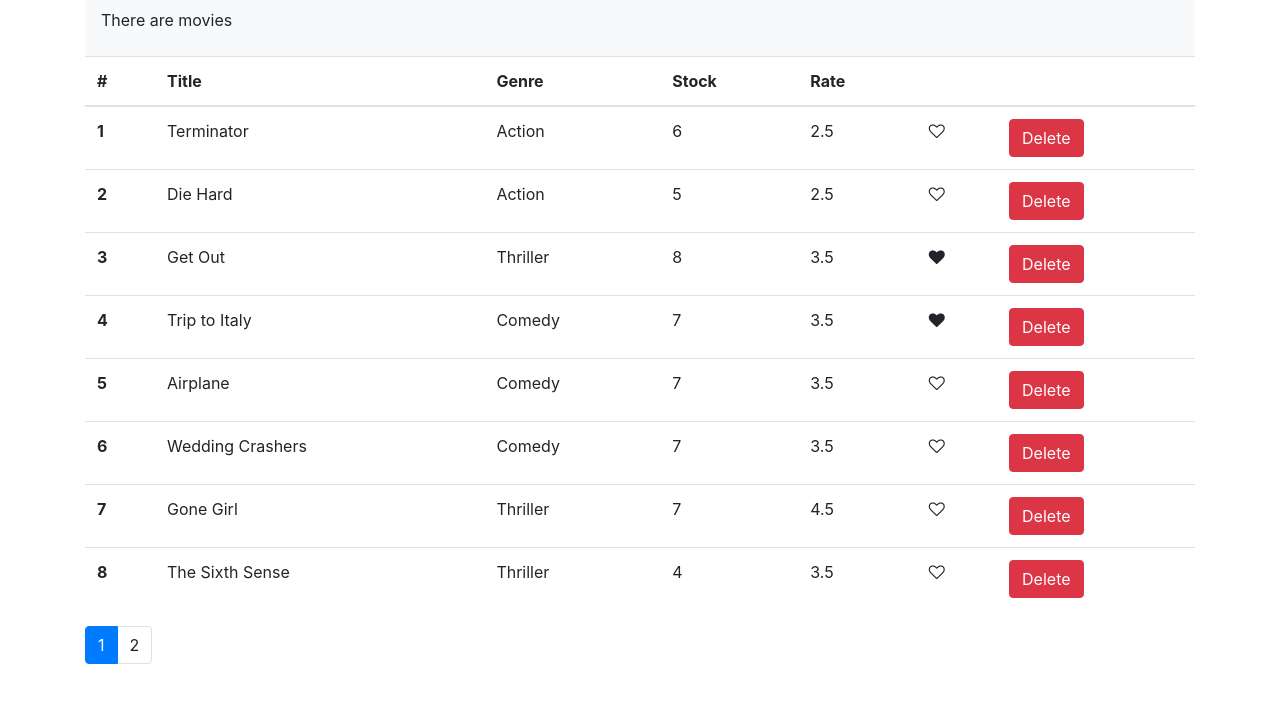
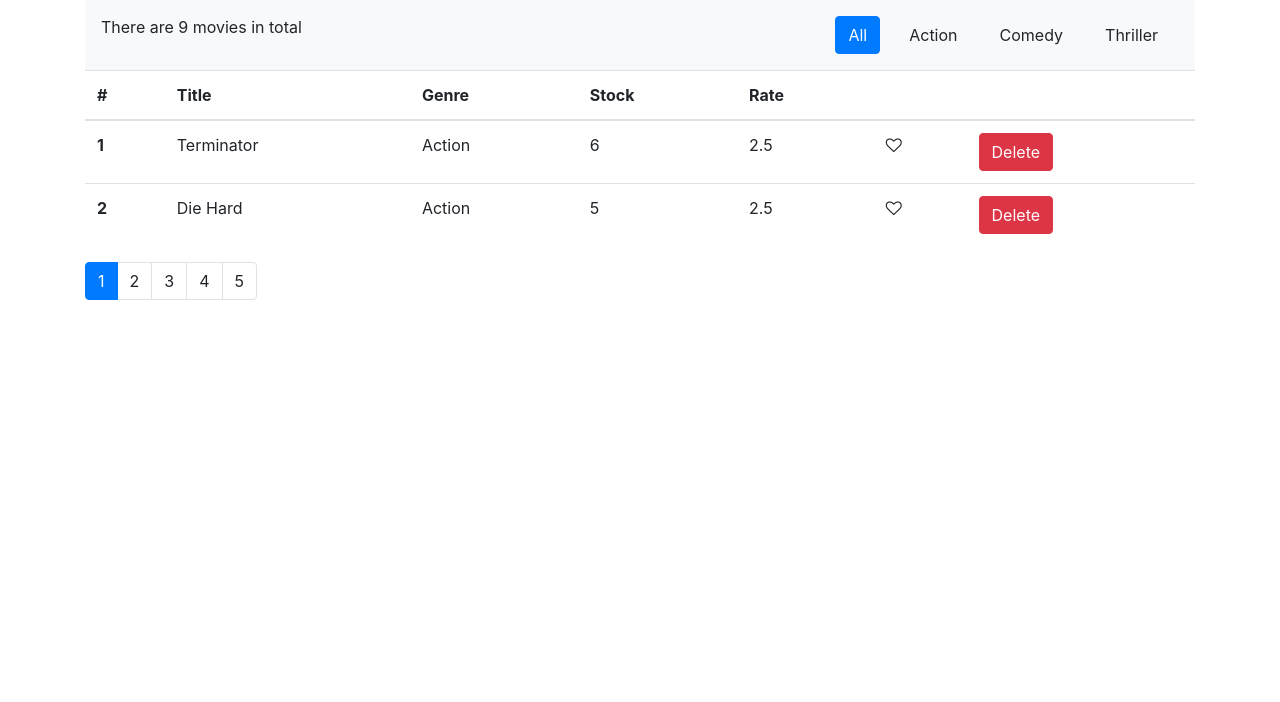
Before and after one commit to Yatin-Gupta/reactsimpleapp, a React (Create React App) app: page / in a window 1280 px wide. Shown: the top 702 px of the page. Built offline with nearby package versions, Linux system fonts and the light colour scheme.

Commit message:
genre filter added

```diff
--- a/package.json
+++ b/package.json
@@ -5,7 +5,9 @@
   "dependencies": {
     "bootstrap": "^4.1.3",
     "font-awesome": "^4.7.0",
+    "jquery": "^3.3.1",
     "lodash": "^4.17.11",
+    "prop-types": "^15.6.2",
     "react": "^16.5.2",
     "react-dom": "^16.5.2",
     "react-scripts": "1.1.5"
--- a/src/App.jsx
+++ b/src/App.jsx
@@ -1,6 +1,6 @@
 import React, { Component } from "react";
 import Movies from "./components/Movies";
-import Navbar from "./components/Navbar";
+import Navbar from "./components/common/Navbar";
 import Pagination from "./components/common/Pagination";
 import _ from "lodash";
 
@@ -82,10 +82,14 @@ class App extends Component {
       }
     ],
     pager: {
-      moviesPerPage: 8,
+      moviesPerPage: 2,
       paginatedMovies: [],
       noOfPages: 1,
       selectedPage: 1
+    },
+    genre: {
+      selectedGenre: "All",
+      genres: ["All", "Action", "Comedy", "Thriller"]
     }
   };
 
@@ -147,21 +151,43 @@ class App extends Component {
       pageCount * this.state.pager.moviesPerPage -
       this.state.pager.moviesPerPage;
     let endIndex = startIndex + this.state.pager.moviesPerPage; // here -1 is not done as slice not allow it
-    console.log(this.state.movies);
-    console.log(this.state.paginatedMovies);
     let newPager = this.state.pager;
-    newPager.paginatedMovies = this.state.movies.slice(startIndex, endIndex);
+    let filteredMovies = this.state.movies;
+    if (this.state.genre.selectedGenre !== "All") {
+      filteredMovies = this.state.movies.filter(movie => {
+        if (movie.genre.name === this.state.genre.selectedGenre) return movie;
+      });
+    }
+    let noOfPages = Math.ceil(
+      filteredMovies.length / this.state.pager.moviesPerPage
+    );
+    newPager.paginatedMovies = filteredMovies.slice(startIndex, endIndex);
     newPager.selectedPage = pageCount;
+    newPager.noOfPages = noOfPages;
     this.setState({
       pager: newPager
     });
+  };
+
+  genreHandler = genre => {
+    let newGenre = this.state.genre;
+    newGenre.selectedGenre = genre;
+    this.setState({ genre: newGenre });
+    let newPager = this.state.pager;
+    newPager.selectedPage = 1;
+    this.setState({ pager: newPager });
+    this.pageHandler(this.state.pager.selectedPage);
   };
 
   render() {
     return (
       <React.Fragment>
         <div className="container">
-          <Navbar movies={this.state.pager.paginatedMovies} />
+          <Navbar
+            totalMovies={this.state.movies.length}
+            genre={this.state.genre}
+            onGenre={this.genreHandler}
+          />
           {this.renderAppBody()}
           <Pagination
             pager={_.omit(this.state.pager, "paginatedMovies")}
--- /dev/null
+++ b/src/components/common/Genre.jsx
@@ -0,0 +1,38 @@
+import React, { Component } from "react";
+import PropType from "prop-types";
+
+class Genre extends Component {
+  setFilterField(filterType) {
+    console.log(filterType);
+  }
+  render() {
+    const { genres, selectedGenre } = this.props.genre;
+    return (
+      <div>
+        {genres.map(genre => (
+          <button
+            className={
+              selectedGenre === genre
+                ? "btn btn-primary m-2"
+                : "btn btn-default m-2"
+            }
+            key={genre}
+            onClick={() => this.props.onGenre(genre)}
+          >
+            {genre}
+          </button>
+        ))}
+      </div>
+    );
+  }
+}
+
+Genre.propTypes = {
+  genre: PropType.shape({
+    genres: PropType.arrayOf(PropType.string).isRequired,
+    selectedGenre: PropType.string.isRequired
+  }),
+  onGenre: PropType.func.isRequired
+};
+
+export default Genre;
--- a/src/components/Navbar.js
+++ b/src/components/common/Navbar.jsx
@@ -1,18 +1,20 @@
 import React, { Component } from "react";
+import Genre from "./Genre";
 
 class Navbar extends Component {
   renderNavigationBar(moviesCount) {
     if (moviesCount === 0) {
       return <p>There is no movies in database.</p>;
     }
-    return <p>There are movies</p>;
+    return <p>There are {moviesCount} movies in total</p>;
   }
 
   render() {
     return (
       <React.Fragment>
         <nav className="navbar navbar-light bg-light">
-          {this.renderNavigationBar(this.props.movies.length)}
+          {this.renderNavigationBar(this.props.totalMovies)}
+          <Genre genre={this.props.genre} onGenre={this.props.onGenre} />
         </nav>
       </React.Fragment>
     );
```
Also changed, not shown: src/components/common/Pagination.jsx (+10 -0 lines), 2 other files (tests, documents, lock files or other folders).
